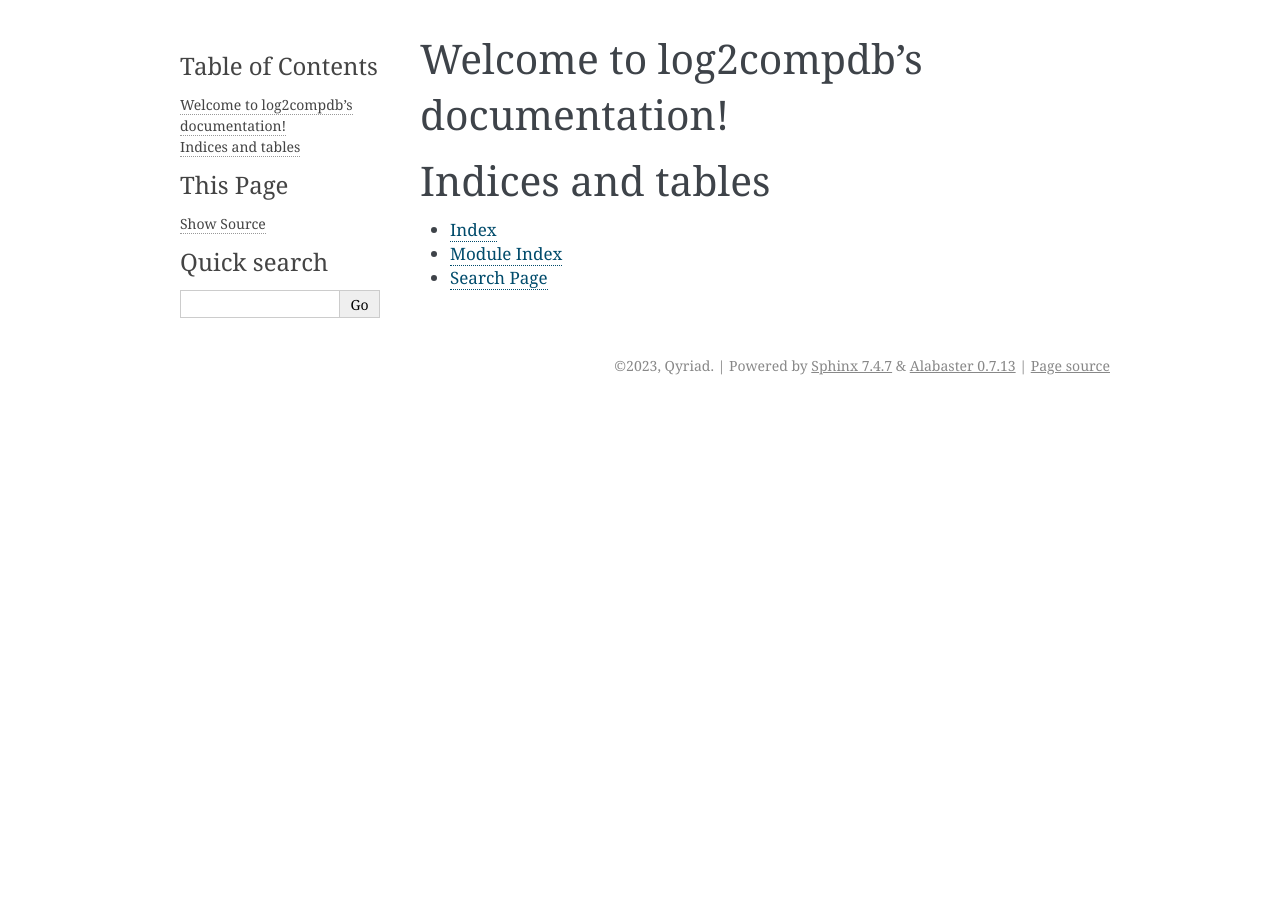
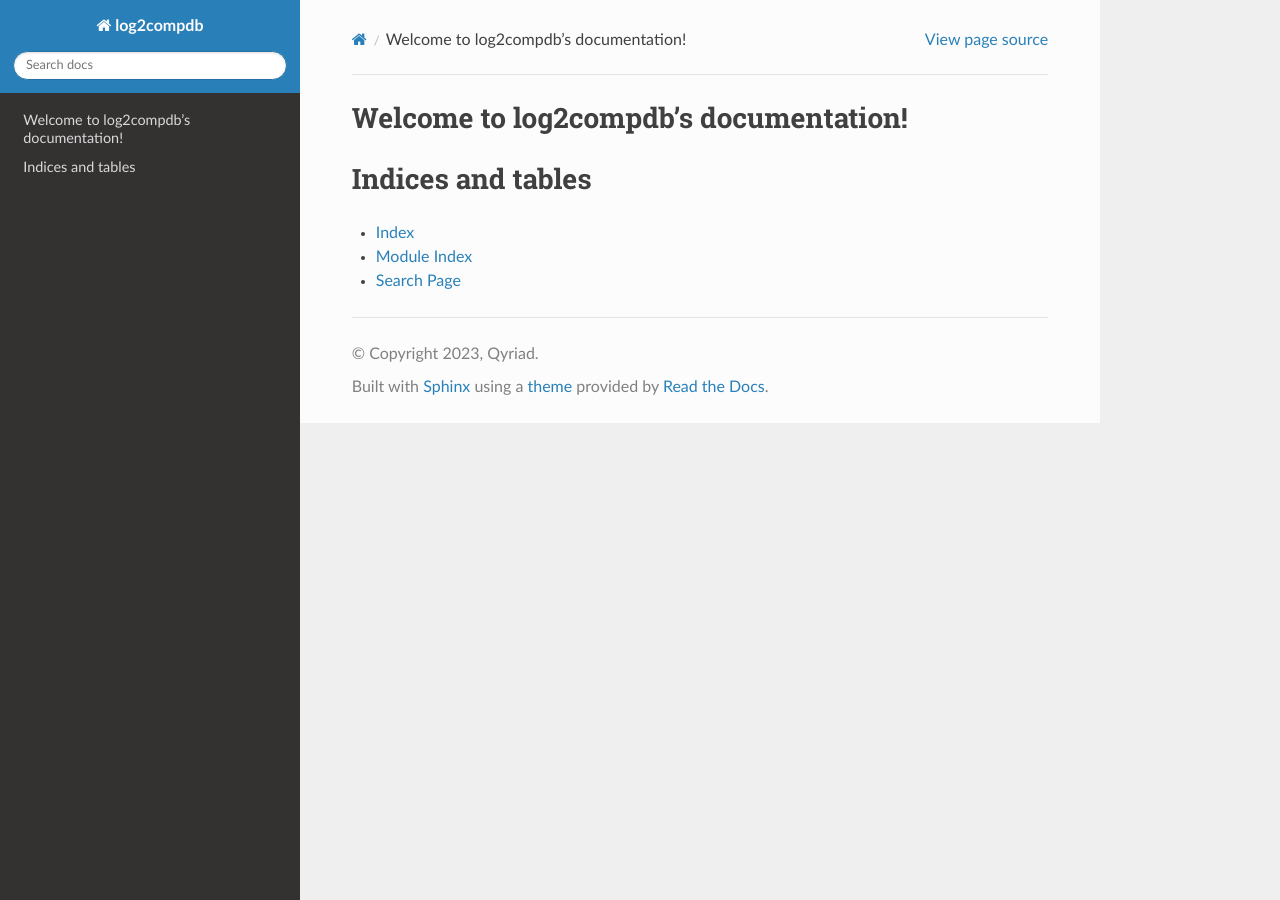
Before and after one commit to Qyriad/log2compdb, a Sphinx documentation site: the page built from docs/index.rst, in a window 1280 px wide. Built offline with Sphinx 7.4.7 and the Read the Docs theme 2.0.0, drawn with Linux system fonts in a browser that asks for light colours.

Commit message:
docs: base infrastructure

```diff
--- a/docs/conf.py
+++ b/docs/conf.py
@@ -5,6 +5,8 @@
 
 # -- Project information -----------------------------------------------------
 # https://www.sphinx-doc.org/en/master/usage/configuration.html#project-information
+
+import sphinx_rtd_theme
 
 project = 'log2compdb'
 copyright = '2023, Qyriad'
@@ -14,7 +16,15 @@ release = '0.2.4'
 # -- General configuration ---------------------------------------------------
 # https://www.sphinx-doc.org/en/master/usage/configuration.html#general-configuration
 
-extensions = []
+extensions = [
+    "sphinx.ext.autodoc",
+    "sphinx.ext.intersphinx",
+    "m2r2",
+]
+
+intersphinx_mapping = {
+    "python": ("https://docs.python.org/3", None),
+}
 
 templates_path = ['_templates']
 exclude_patterns = ['_build', 'Thumbs.db', '.DS_Store']
@@ -24,5 +34,5 @@ exclude_patterns = ['_build', 'Thumbs.db', '.DS_Store']
 # -- Options for HTML output -------------------------------------------------
 # https://www.sphinx-doc.org/en/master/usage/configuration.html#options-for-html-output
 
-html_theme = 'alabaster'
+html_theme = 'sphinx_rtd_theme'
 html_static_path = ['_static']
--- a/setup.cfg
+++ b/setup.cfg
@@ -25,4 +25,7 @@ console_scripts =
 
 [options.extras_require]
 # Development dependencies
-dev = pytest >= 7.0
+dev =
+	pytest >= 7.0
+	sphinx-rtd-theme >= 1.0
+	m2r2 >= 0.3
```
